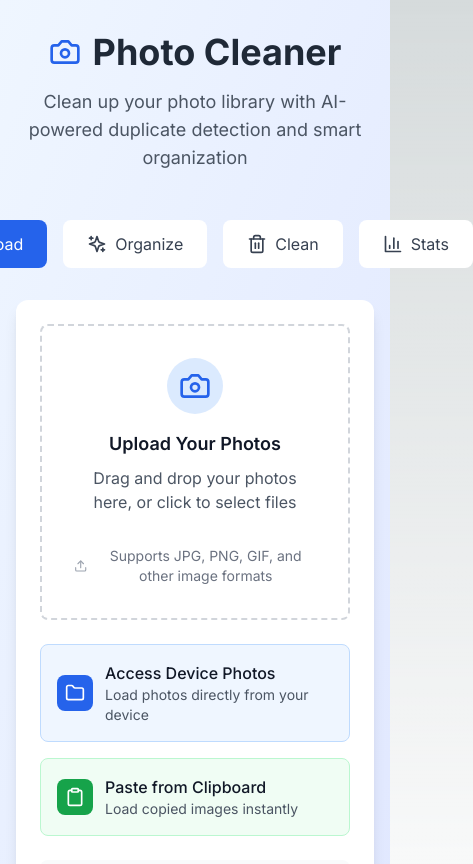
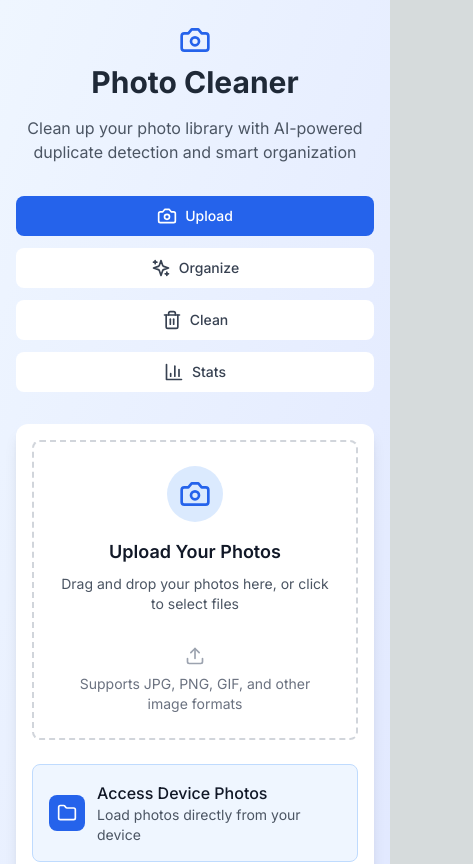
Before and after one commit to digitalboostplus/cleaner-app, a Next.js app: page / in a window 390 px wide. Shown: the top 864 px of the page, 473 px wide, since content can reach past the window. Built offline with nearby package versions, Linux system fonts and the light colour scheme.

Commit message:
Improve mobile responsiveness across UI

```diff
--- a/src/app/page.tsx
+++ b/src/app/page.tsx
@@ -40,21 +40,21 @@ export default function Home() {
   }
 
   return (
-    <div className="container mx-auto px-4 py-8">
-      <header className="text-center mb-12">
-        <div className="flex items-center justify-center gap-3 mb-4">
-          <Camera className="w-8 h-8 text-blue-600" />
-          <h1 className="text-4xl font-bold text-gray-800">Photo Cleaner</h1>
+    <div className="container mx-auto max-w-6xl px-4 py-6 sm:py-8">
+      <header className="mb-8 text-center sm:mb-12">
+        <div className="mb-4 flex flex-col items-center justify-center gap-2 sm:flex-row sm:gap-3">
+          <Camera className="h-8 w-8 text-blue-600" />
+          <h1 className="text-3xl font-bold text-gray-800 sm:text-4xl">Photo Cleaner</h1>
         </div>
-        <p className="text-lg text-gray-600 max-w-2xl mx-auto">
+        <p className="mx-auto max-w-2xl text-base text-gray-600 sm:text-lg">
           Clean up your photo library with AI-powered duplicate detection and smart organization
         </p>
       </header>
 
-      <nav className="flex justify-center gap-4 mb-8">
+      <nav className="mb-8 flex w-full max-w-3xl flex-wrap items-stretch justify-center gap-3 sm:gap-4">
         <button
           onClick={() => setCurrentView('upload')}
-          className={`flex items-center gap-2 px-6 py-3 rounded-lg transition-colors ${
+          className={`flex w-full items-center justify-center gap-2 rounded-lg px-4 py-2.5 text-sm font-medium transition-colors sm:w-auto sm:px-6 sm:py-3 ${
             currentView === 'upload'
               ? 'bg-blue-600 text-white'
               : 'bg-white text-gray-700 hover:bg-gray-50'
@@ -65,7 +65,7 @@ export default function Home() {
         </button>
         <button
           onClick={() => setCurrentView('grid')}
-          className={`flex items-center gap-2 px-6 py-3 rounded-lg transition-colors ${
+          className={`flex w-full items-center justify-center gap-2 rounded-lg px-4 py-2.5 text-sm font-medium transition-colors sm:w-auto sm:px-6 sm:py-3 ${
             currentView === 'grid'
               ? 'bg-blue-600 text-white'
               : 'bg-white text-gray-700 hover:bg-gray-50'
@@ -77,7 +77,7 @@ export default function Home() {
         </button>
         <button
           onClick={() => setCurrentView('swipe')}
-          className={`flex items-center gap-2 px-6 py-3 rounded-lg transition-colors ${
+          className={`flex w-full items-center justify-center gap-2 rounded-lg px-4 py-2.5 text-sm font-medium transition-colors sm:w-auto sm:px-6 sm:py-3 ${
             currentView === 'swipe'
               ? 'bg-blue-600 text-white'
               : 'bg-white text-gray-700 hover:bg-gray-50'
@@ -89,7 +89,7 @@ export default function Home() {
         </button>
         <button
           onClick={() => setCurrentView('stats')}
-          className={`flex items-center gap-2 px-6 py-3 rounded-lg transition-colors ${
+          className={`flex w-full items-center justify-center gap-2 rounded-lg px-4 py-2.5 text-sm font-medium transition-colors sm:w-auto sm:px-6 sm:py-3 ${
             currentView === 'stats'
               ? 'bg-blue-600 text-white'
               : 'bg-white text-gray-700 hover:bg-gray-50'
@@ -100,7 +100,7 @@ export default function Home() {
         </button>
       </nav>
 
-      <div className="bg-white rounded-xl shadow-lg p-6">
+      <div className="rounded-xl bg-white p-4 shadow-lg sm:p-6">
         <ClientOnly>
           {isAnalyzing && (
             <div className="mb-6 bg-blue-50 p-4 rounded-lg">
--- a/src/components/PhotoGrid.tsx
+++ b/src/components/PhotoGrid.tsx
@@ -69,15 +69,15 @@ export default function PhotoGrid({ photos, onPhotoDeleted }: PhotoGridProps) {
 
   return (
     <div className="space-y-6">
-      <div className="flex items-center justify-between">
-        <div className="flex items-center gap-4">
-          <h2 className="text-2xl font-bold text-gray-900">
+      <div className="flex flex-col gap-4 lg:flex-row lg:items-center lg:justify-between">
+        <div className="flex flex-col gap-3 sm:flex-row sm:items-start sm:justify-between lg:items-center lg:gap-6">
+          <h2 className="text-2xl font-bold text-gray-900 sm:text-3xl">
             Photo Library ({photos.length} photos)
           </h2>
-          <div className="flex rounded-lg border border-gray-200 overflow-hidden">
+          <div className="flex w-full flex-wrap items-stretch overflow-hidden rounded-lg border border-gray-200 sm:w-auto">
             <button
               onClick={() => setViewMode('grid')}
-              className={`px-4 py-2 text-sm transition-colors ${
+              className={`flex-1 px-4 py-2 text-sm font-medium transition-colors sm:flex-none ${
                 viewMode === 'grid'
                   ? 'bg-blue-600 text-white'
                   : 'bg-white text-gray-700 hover:bg-gray-50'
@@ -87,7 +87,7 @@ export default function PhotoGrid({ photos, onPhotoDeleted }: PhotoGridProps) {
             </button>
             <button
               onClick={() => setViewMode('duplicates')}
-              className={`px-4 py-2 text-sm transition-colors ${
+              className={`flex-1 px-4 py-2 text-sm font-medium transition-colors sm:flex-none ${
                 viewMode === 'duplicates'
                   ? 'bg-blue-600 text-white'
                   : 'bg-white text-gray-700 hover:bg-gray-50'
@@ -101,7 +101,7 @@ export default function PhotoGrid({ photos, onPhotoDeleted }: PhotoGridProps) {
         {selectedPhotos.size > 0 && (
           <button
             onClick={handleBatchDelete}
-            className="flex items-center gap-2 px-4 py-2 bg-red-600 text-white rounded-lg hover:bg-red-700 transition-colors"
+            className="flex w-full items-center justify-center gap-2 rounded-lg bg-red-600 px-4 py-2 text-sm font-medium text-white transition-colors hover:bg-red-700 sm:w-auto"
           >
             <Trash2 className="w-4 h-4" />
             Delete Selected ({selectedPhotos.size})
@@ -110,7 +110,7 @@ export default function PhotoGrid({ photos, onPhotoDeleted }: PhotoGridProps) {
       </div>
 
       {viewMode === 'grid' && (
-        <div className="grid grid-cols-2 sm:grid-cols-3 md:grid-cols-4 lg:grid-cols-5 xl:grid-cols-6 gap-4">
+        <div className="grid grid-cols-2 gap-3 sm:grid-cols-3 sm:gap-4 md:grid-cols-4 lg:grid-cols-5 xl:grid-cols-6">
           {photos.map((photo) => (
             <div
               key={photo.id}
@@ -184,21 +184,21 @@ export default function PhotoGrid({ photos, onPhotoDeleted }: PhotoGridProps) {
             </div>
           ) : (
             Object.entries(groupedPhotos).map(([group, groupPhotos]) => (
-              <div key={group} className="border rounded-lg p-4">
-                <div className="flex items-center justify-between mb-3">
+              <div key={group} className="rounded-lg border p-4 sm:p-5">
+                <div className="mb-3 flex flex-col gap-3 sm:flex-row sm:items-center sm:justify-between">
                   <h3 className="font-semibold text-gray-900 flex items-center gap-2">
                     <Copy className="w-5 h-5 text-orange-500" />
                     Duplicate Group ({groupPhotos.length} photos)
                   </h3>
                   <button
                     onClick={() => handleCompareGroup(groupPhotos)}
-                    className="flex items-center gap-2 px-3 py-1 bg-blue-600 text-white rounded-lg hover:bg-blue-700 transition-colors text-sm"
+                    className="flex w-full items-center justify-center gap-2 rounded-lg bg-blue-600 px-3 py-1 text-sm font-medium text-white transition-colors hover:bg-blue-700 sm:w-auto"
                   >
                     <Eye className="w-4 h-4" />
                     Compare
                   </button>
                 </div>
-                <div className="grid grid-cols-2 sm:grid-cols-3 md:grid-cols-4 lg:grid-cols-5 gap-4">
+                <div className="grid grid-cols-2 gap-3 sm:grid-cols-3 sm:gap-4 md:grid-cols-4 lg:grid-cols-5">
                   {groupPhotos.map((photo) => (
                     <div
                       key={photo.id}
--- a/src/components/PhotoUploader.tsx
+++ b/src/components/PhotoUploader.tsx
@@ -123,7 +123,7 @@ export default function PhotoUploader({ onPhotosUploaded }: PhotoUploaderProps)
   return (
     <div className="w-full max-w-2xl mx-auto">
       <div
-        className={`border-2 border-dashed rounded-lg p-8 text-center transition-colors cursor-pointer ${
+        className={`border-2 border-dashed rounded-lg p-6 text-center transition-colors cursor-pointer sm:p-8 ${
           isDragging
             ? 'border-blue-500 bg-blue-50'
             : 'border-gray-300 hover:border-gray-400'
@@ -148,10 +148,10 @@ export default function PhotoUploader({ onPhotosUploaded }: PhotoUploaderProps)
           </div>
 
           <div>
-            <h3 className="text-lg font-semibold text-gray-900 mb-2">
+            <h3 className="mb-2 text-lg font-semibold text-gray-900">
               Upload Your Photos
             </h3>
-            <p className="text-gray-600 mb-4">
+            <p className="mb-4 text-sm text-gray-600 sm:text-base">
               Drag and drop your photos here, or click to select files
             </p>
 
@@ -170,8 +170,8 @@ export default function PhotoUploader({ onPhotosUploaded }: PhotoUploaderProps)
             )}
           </div>
 
-          <div className="flex items-center gap-2">
-            <Upload className="w-5 h-5 text-gray-400" />
+          <div className="flex flex-col items-center gap-2 text-center sm:flex-row sm:text-left">
+            <Upload className="h-5 w-5 text-gray-400" />
             <span className="text-sm text-gray-500">
               Supports JPG, PNG, GIF, and other image formats
             </span>
```
Also changed, not shown: src/components/PhotoComparison.tsx (+16 -16 lines).
